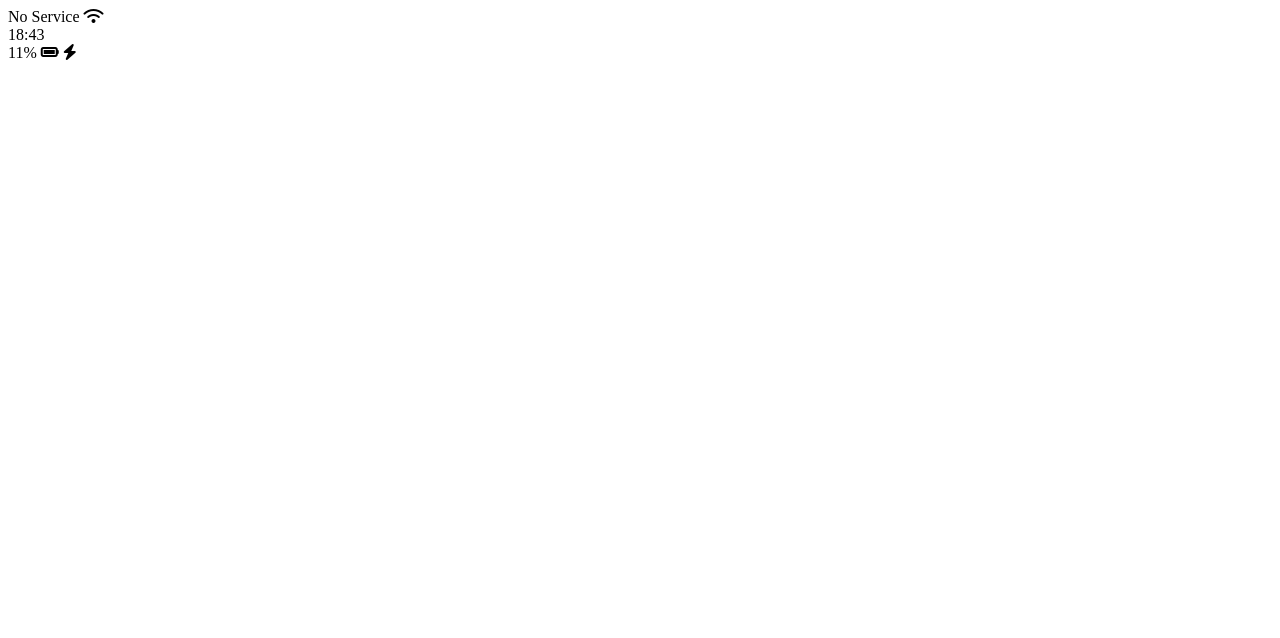
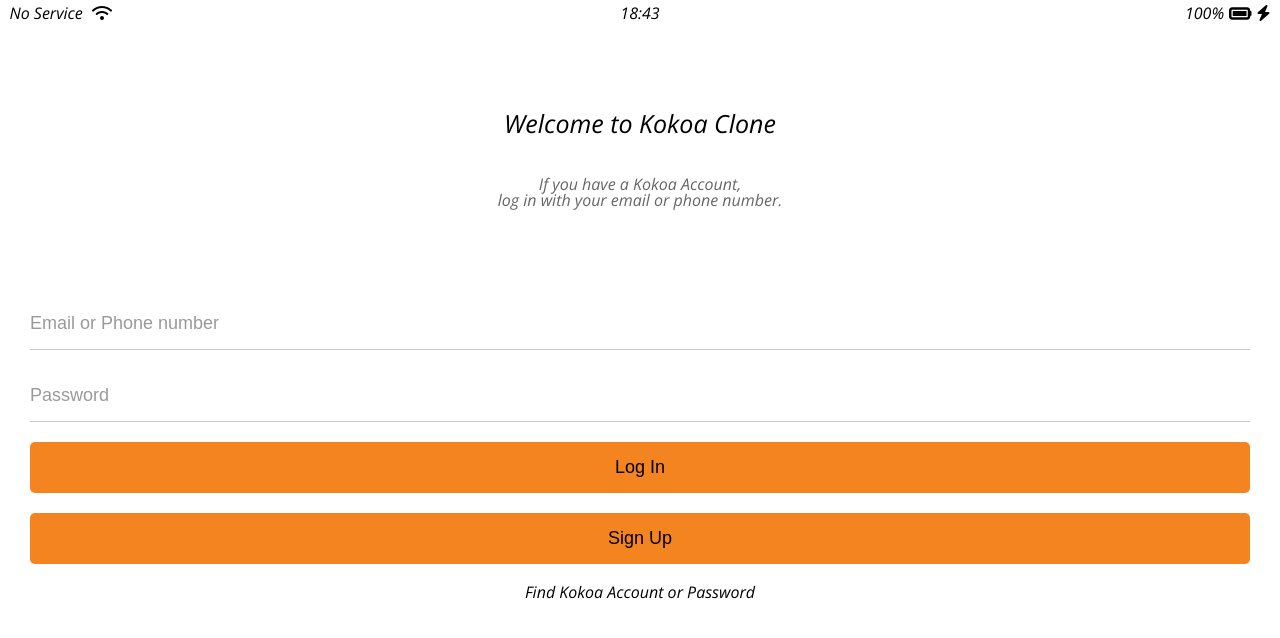
Before and after one commit to maeng0830/kokoa-clone-2021, a plain HTML site: page index.html in a window 1280 px wide. Drawn offline with nearby package versions, Linux system fonts and the light colour scheme.

Commit message:
Index, reset.css, variables.css

```diff
--- /dev/null
+++ b/css/reset.css
@@ -0,0 +1,133 @@
+/* http://meyerweb.com/eric/tools/css/reset/
+   v2.0 | 20110126
+   License: none (public domain)
+*/
+
+html,
+body,
+div,
+span,
+applet,
+object,
+iframe,
+h1,
+h2,
+h3,
+h4,
+h5,
+h6,
+p,
+blockquote,
+pre,
+a,
+abbr,
+acronym,
+address,
+big,
+cite,
+code,
+del,
+dfn,
+em,
+img,
+ins,
+kbd,
+q,
+s,
+samp,
+small,
+strike,
+strong,
+sub,
+sup,
+tt,
+var,
+b,
+u,
+i,
+center,
+dl,
+dt,
+dd,
+ol,
+ul,
+li,
+fieldset,
+form,
+label,
+legend,
+table,
+caption,
+tbody,
+tfoot,
+thead,
+tr,
+th,
+td,
+article,
+aside,
+canvas,
+details,
+embed,
+figure,
+figcaption,
+footer,
+header,
+hgroup,
+menu,
+nav,
+output,
+ruby,
+section,
+summary,
+time,
+mark,
+audio,
+video {
+  margin: 0;
+  padding: 0;
+  border: 0;
+  font-size: 100%;
+  font: inherit;
+  vertical-align: baseline;
+}
+/* HTML5 display-role reset for older browsers */
+article,
+aside,
+details,
+figcaption,
+figure,
+footer,
+header,
+hgroup,
+menu,
+nav,
+section {
+  display: block;
+}
+body {
+  line-height: 1;
+}
+ol,
+ul {
+  list-style: none;
+}
+blockquote,
+q {
+  quotes: none;
+}
+blockquote:before,
+blockquote:after,
+q:before,
+q:after {
+  content: "";
+  content: none;
+}
+table {
+  border-collapse: collapse;
+  border-spacing: 0;
+}
+
+input {
+  outline: none;
+}
--- /dev/null
+++ b/css/status-bar.css
@@ -0,0 +1,28 @@
+.status-bar {
+  display: flex;
+  justify-content: center;
+  margin: 5px 3px;
+}
+
+.status-bar__column {
+  width: 33%;
+}
+
+.status-bar__column:first-child span {
+  margin-right: 5px;
+}
+
+.status-bar__column:nth-child(2) {
+  display: flex;
+  justify-content: center;
+}
+
+.status-bar__column:last-child {
+  display: flex;
+  justify-content: flex-end;
+  align-items: center;
+}
+
+.fas.fa-battery-full {
+  margin: 0px 5px;
+}
--- /dev/null
+++ b/css/style.css
@@ -0,0 +1,72 @@
+@import url("https://fonts.googleapis.com/css2?family=Open+Sans:ital,wght@1,400;1,700&display=swap");
+@import "reset.css";
+@import "variables.css";
+@import "status-bar.css";
+body {
+  font-family: "Open Sans", sans-serif;
+}
+
+.welcome-header {
+  margin: 90px 0px;
+  display: flex;
+  text-align: center;
+  flex-direction: column;
+  align-items: center;
+}
+
+.welcome-header__title {
+  margin-bottom: 40px;
+  font-size: 25px;
+}
+
+.welcome-header__text {
+  width: 50%;
+  opacity: 0.6;
+}
+
+#login-form {
+  display: flex;
+  flex-direction: column;
+  margin: 0px 30px;
+}
+
+#login-form input {
+  padding: 15px 0px;
+  border: none;
+  font-size: 18px;
+  margin-bottom: 20px;
+}
+
+#login-form input:not([type="submit"]) {
+  border-bottom: 1px solid rgba(0, 0, 0, 0.2);
+  transition: border-color 0.3s ease-in-out;
+}
+
+#login-form input::placeholder {
+  color: rgba(0, 0, 0, 0.4);
+}
+
+#login-form input:focus {
+  border-color: var(--orange);
+}
+
+#login-form input[type="submit"] {
+  background-color: var(--orange);
+  cursor: pointer;
+  border-radius: 5px;
+}
+
+#login-form button {
+  padding: 15px 0px;
+  border: none;
+  font-size: 18px;
+  margin-bottom: 20px;
+  background-color: var(--orange);
+  border-radius: 5px;
+}
+
+#login-form a {
+  text-decoration: none;
+  color: black;
+  text-align: center;
+}
--- /dev/null
+++ b/css/variables.css
@@ -0,0 +1,3 @@
+:root {
+  --orange: rgb(244, 132, 32);
+}
--- a/index.html
+++ b/index.html
@@ -1,10 +1,11 @@
 <!DOCTYPE html>
 <html lang="en">
   <head>
+    <link rel="stylesheet" href="css/style.css" />
     <meta charset="UTF-8" />
     <meta http-equiv="X-UA-Compatible" content="IE=edge" />
     <meta name="viewport" content="width=device-width, initial-scale=1.0" />
-    <title>Welcome to Kokoa Talk</title>
+    <title>Welcome to Kokoa Clone</title>
   </head>
   <body>
     <div class="status-bar">
@@ -16,11 +17,25 @@
         <span>18:43</span>
       </div>
       <div class="status-bar__column">
-        <span>11%</span>
-        <i class="fas fa-battery-full"></i>
+        <span>100%</span>
+        <i class="fas fa-battery-full fa-lg"></i>
         <i class="fas fa-bolt"></i>
       </div>
     </div>
+    <header class="welcome-header">
+      <h1 class="welcome-header__title">Welcome to Kokoa Clone</h1>
+      <p class="welcome-header__text">
+        If you have a Kokoa Account,<br />
+        log in with your email or phone number.
+      </p>
+    </header>
+    <form id="login-form">
+      <input type="text" placeholder="Email or Phone number" />
+      <input type="password" placeholder="Password" />
+      <input type="submit" value="Log In" />
+      <button><a href="#">Sign Up</a></button>
+      <a href="#">Find Kokoa Account or Password</a>
+    </form>
     <script
       src="https://kit.fontawesome.com/6478f529f2.js"
       crossorigin="anonymous"
```
